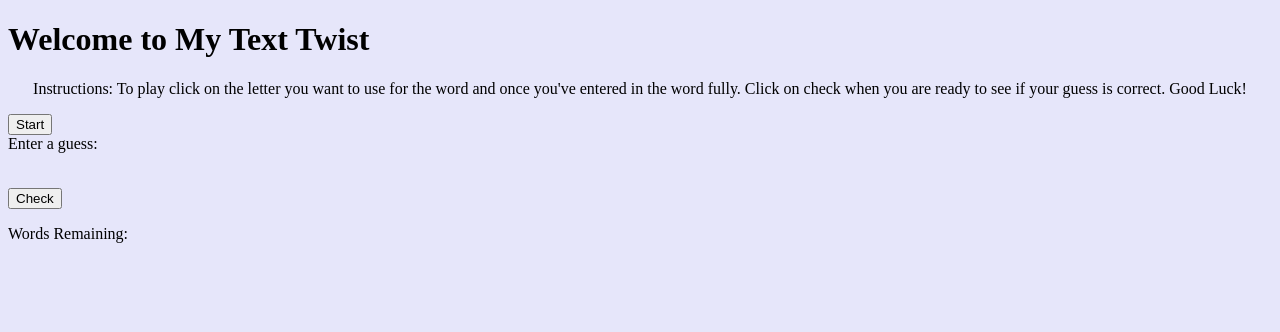
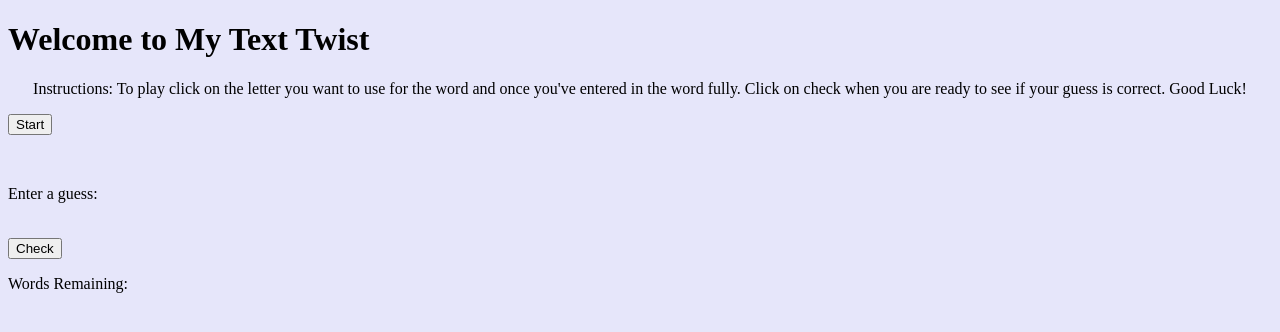
Before and after one commit to emevans2020/CISC472texttwist, a PHP site: page / in a window 1280 px wide. Shown: the top 332 px of the page. Run offline with PHP 8.4, Linux system fonts and the light colour scheme; some libraries are stand-ins or nearby versions.

Commit message:
Trying to make the rack bigger

```diff
--- a/index.css
+++ b/index.css
@@ -7,7 +7,7 @@
 	text-align: center;
 }
 
-#rack-button{
+#rack{
 	height: 50px;
 	width: 50px;
 	text-align: center;
```
